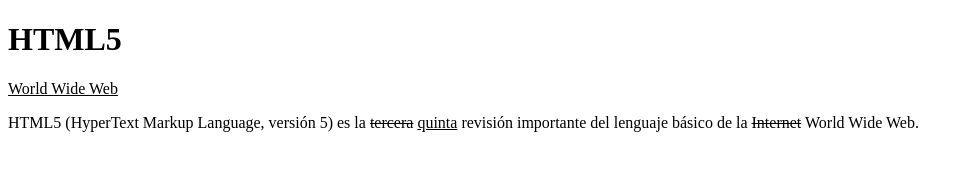
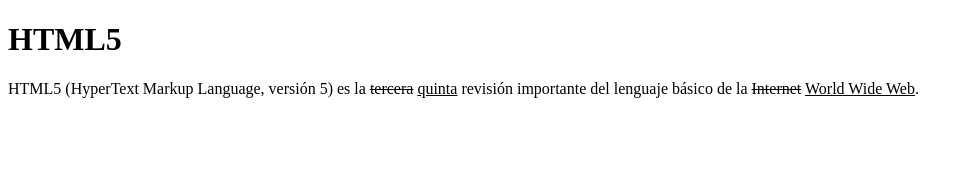
Before and after one commit to Rasesol/-DYP-WEB, a plain HTML site: page html5.html in a window 1280 px wide. Shown: the whole page, without its empty margins (0-973 px from the left). Drawn offline with Linux system fonts and the light colour scheme.

Commit message:
Update html5.html

```diff
--- a/html5.html
+++ b/html5.html
@@ -6,9 +6,9 @@
 <body>
  <h1>HTML5</h1>
 
- <ins>World Wide Web</ins>
+
  <p>HTML5 (HyperText Markup Language, versión 5) es la <del>tercera</del>  <ins>quinta</ins>
  revisión importante del lenguaje básico de la   <del>Internet</del>
- World Wide Web.</p>
+<ins>World Wide Web</ins>.</p>
 </body>
 </html>
```
